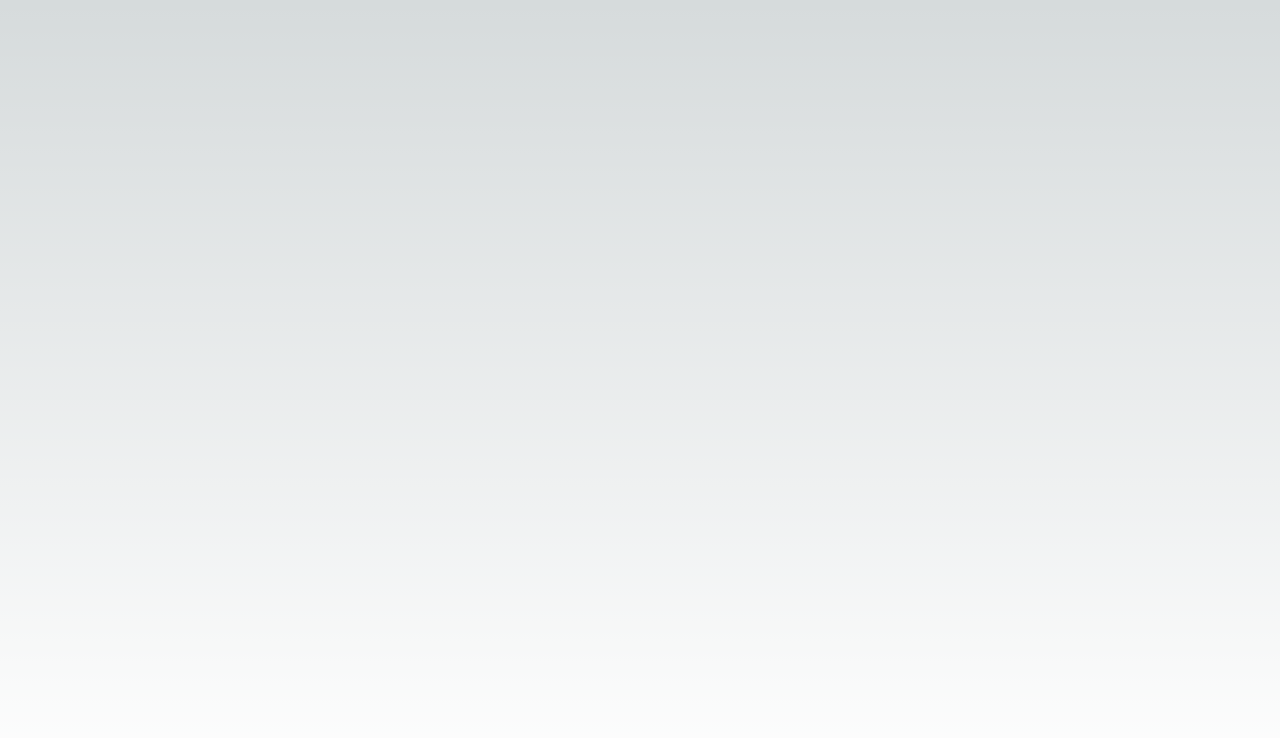
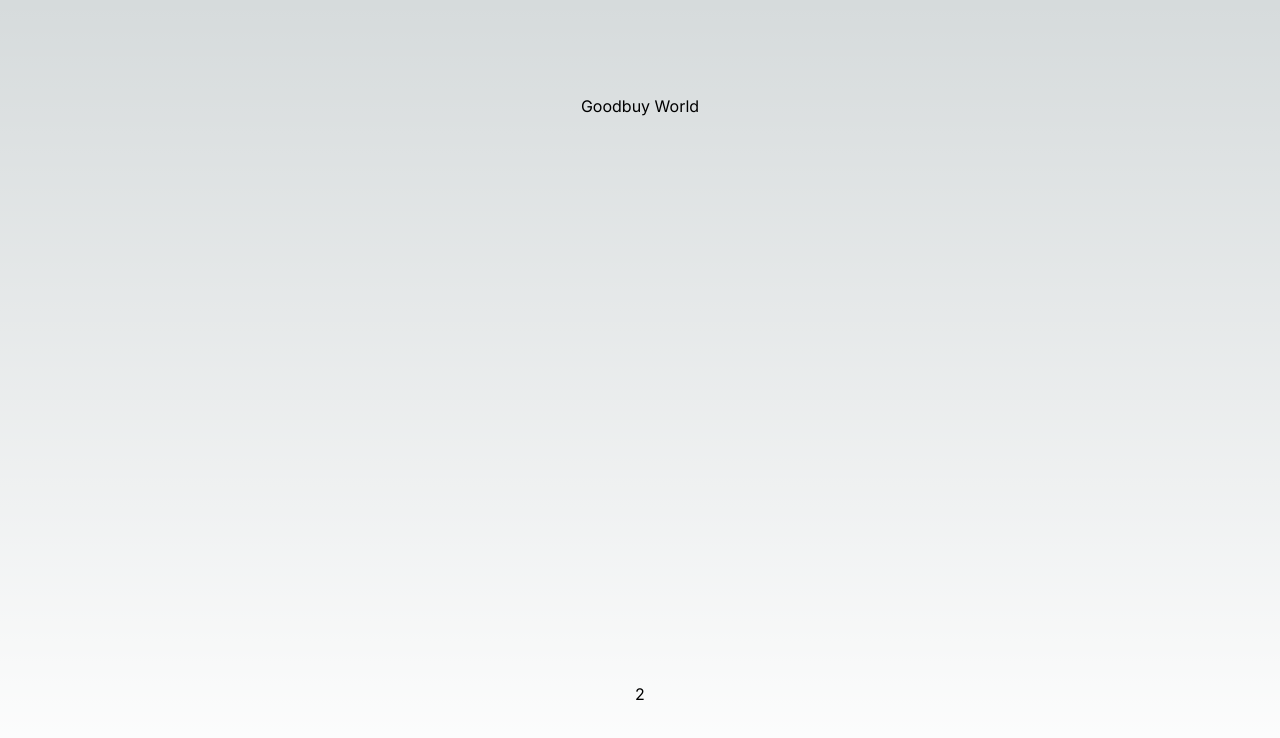
Before and after one commit to DoroninDmitrii/React, a Next.js app in the folder BFS/my-app/: page / in a window 1280 px wide. Shown: the top 738 px of the page. Built offline with nearby package versions, Linux system fonts and the light colour scheme.

Commit message:
usehover

```diff
--- a/BFS/my-app/src/app/hooks/useTimeout.ts
+++ b/BFS/my-app/src/app/hooks/2.useTimeout.ts
@@ -1,4 +1,4 @@
-import { useEffect, useRef } from "react"
+import { useEffect, useRef, useState } from "react"
 
 export function useTimeout(callback: () => void, delay: number) {
   const cbRef = useRef(callback);
--- /dev/null
+++ b/BFS/my-app/src/app/hooks/6.useHover.ts
@@ -0,0 +1,30 @@
+import { useCallback, useRef, useState } from "react";
+
+export function useHover() {
+  const [isHovered, setIsHovered] = useState<boolean>(false);
+  const ref = useRef<T>();
+
+  const handleMouseEnter = useCallback(() => {
+    setIsHovered(true)
+  }, []);
+
+  const handleMouseLeave = useCallback(() => {
+    setIsHovered(false)
+  }, []);
+
+  const callbackRef = useCallback(node => {
+    if (ref.current) {
+      ref.current.removeEventListener('mouseenter', handleMouseEnter);
+      ref.current.removeEventListener('mouseleave', handleMouseLeave);
+    }
+
+    ref.current = node;
+
+    if (ref.current) {
+      ref.current.addEventListener('mouseenter', handleMouseEnter);
+      ref.current.addEventListener('mouseleave', handleMouseLeave);
+    }
+  }, [handleMouseEnter, handleMouseLeave])
+
+  return { callbackRef, isHovered };
+};
--- a/BFS/my-app/src/app/page.tsx
+++ b/BFS/my-app/src/app/page.tsx
@@ -1,15 +1,24 @@
 'use client'
 
 import styles from "./page.module.css";
-import { useTimeout } from "./hooks/useTimeout";
-import { useIsFirstRender } from "./hooks/useIsFirstRender";
+import { useTimeout } from "./hooks/2.useTimeout";
+import { useIsFirstRender } from "./hooks/3.useIsFirstRender";
+import { useHover } from "./hooks/6.useHover";
 
 export default function Home() {
   useTimeout(() => console.log('hello'), 2000);
   useIsFirstRender();
+
+  const hover1 = useHover();
+  const hover2 = useHover();
   return (
     <main className={styles.main}>
-
+      <div ref={hover1.callbackRef}>
+        {hover1.isHovered ? 'Hello World' : 'Goodbuy World'}
+      </div>
+      <div ref={hover2.callbackRef}>
+        {hover2.isHovered ? '1' : '2'}
+      </div>
     </main>
   );
 }
```
Also changed, not shown: BFS/my-app/src/app/hooks/3.useIsFirstRender.ts (renamed from BFS/my-app/src/app/hooks/useIsFirstRender.ts).
